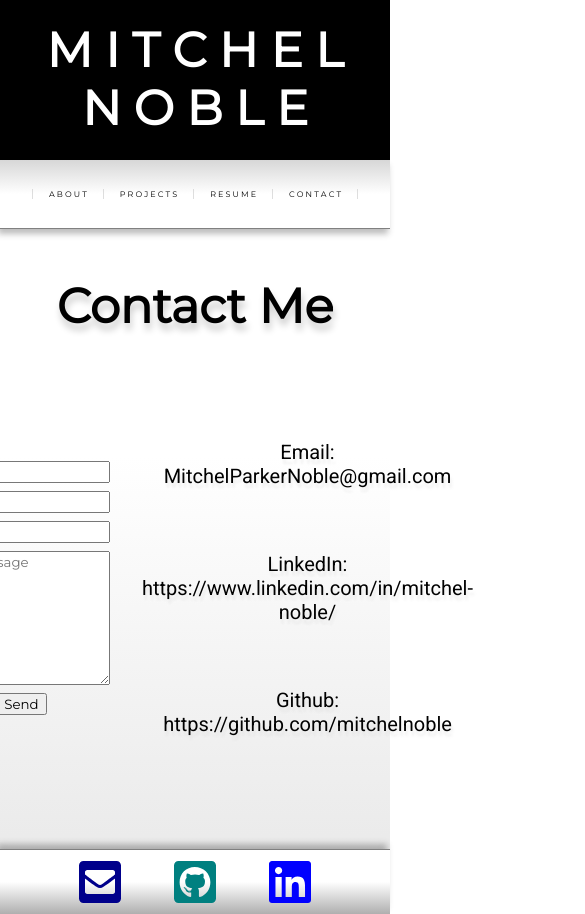
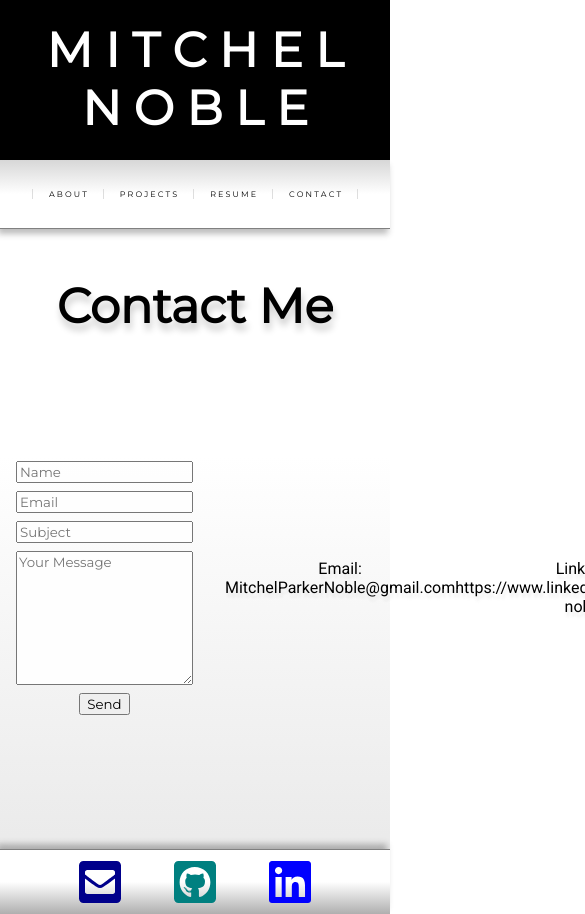
Before and after one commit to mitchelnoble/portfolio-website, a React (Create React App) app: page /Contact in a window 390 px wide. Shown: the top 914 px of the page, 585 px wide, since content can reach past the window. Built offline with nearby package versions, Linux system fonts and the light colour scheme.

Commit message:
working on contact form styling

```diff
--- a/src/screens/Contact/Contact.jsx
+++ b/src/screens/Contact/Contact.jsx
@@ -25,6 +25,7 @@ export default function Contact() {
       <div className="contact-title-container">
         <h1 className="contact-me-title">Contact Me</h1>
       </div>
+      <div className="form-and-details">
       <div className="contact-form">
         <form onSubmit={sendEmail} className="the-form">
           <input
@@ -64,6 +65,7 @@ export default function Contact() {
             <br />
             <p>Github: https://github.com/mitchelnoble</p>
           </div>
+      </div>
         </div>
       </div>
     </>
--- a/src/styles/screens/Contact.css
+++ b/src/styles/screens/Contact.css
@@ -61,6 +61,30 @@
   grid-area: A2;
 }
 
+@media only screen and (max-width: 400px) {
+  .form-and-details {
+    display: flex;
+    flex-flow: column wrap;
+    justify-content: flex-start;
+    align-items: center;
+  }
+  .contact-form {
+    width: 100;
+    display: flex;
+    /* flex-flow: column;
+    justify-content: flex-start;
+    align-items: center; */
+  }
+  .information-container {
+    font-size: 1rem;
+    width: 100;
+    display: inline flex;
+    justify-content: flex-end;
+  }
+
+
+}
+
 @keyframes fadeIn {
   0% {
     opacity: 0;
```
